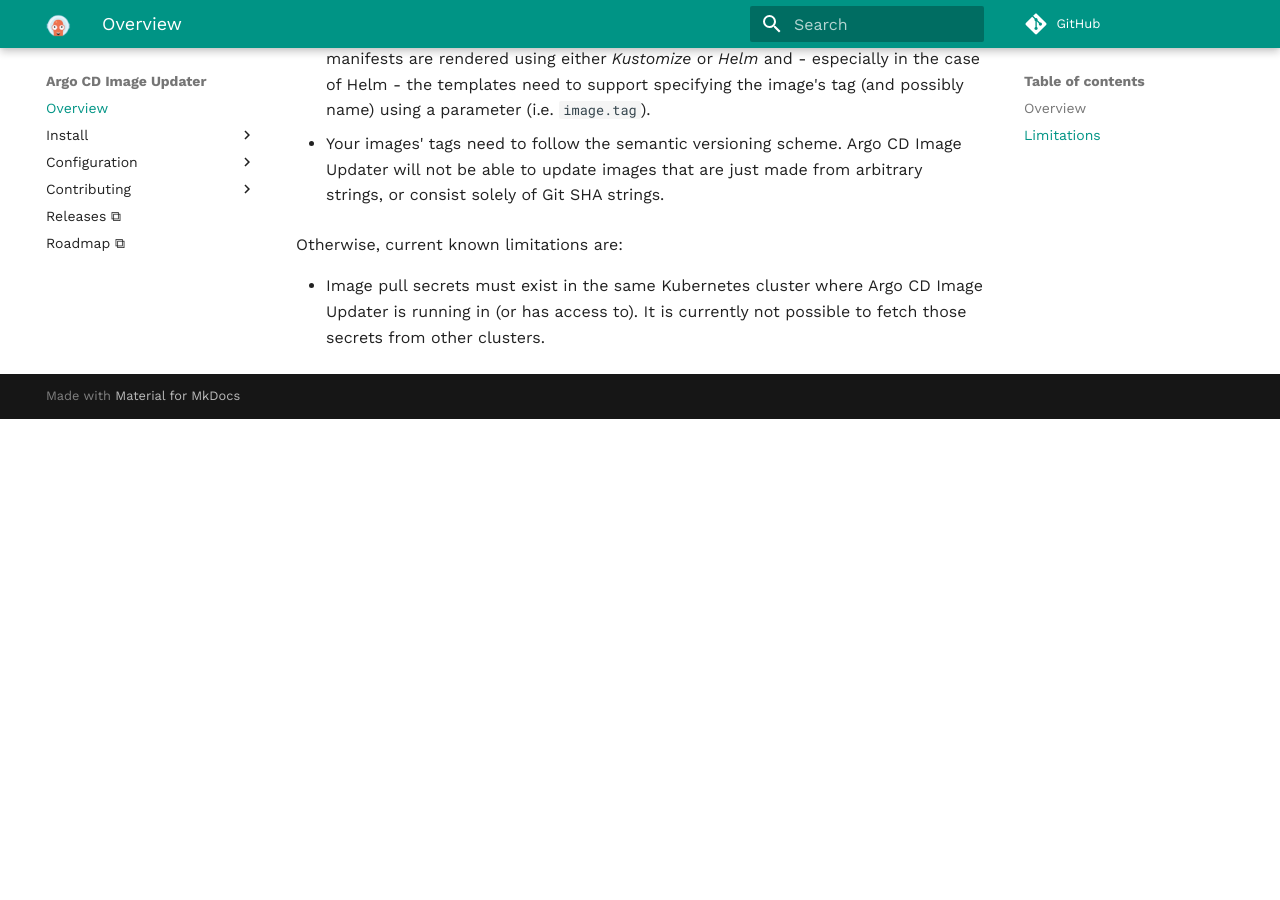
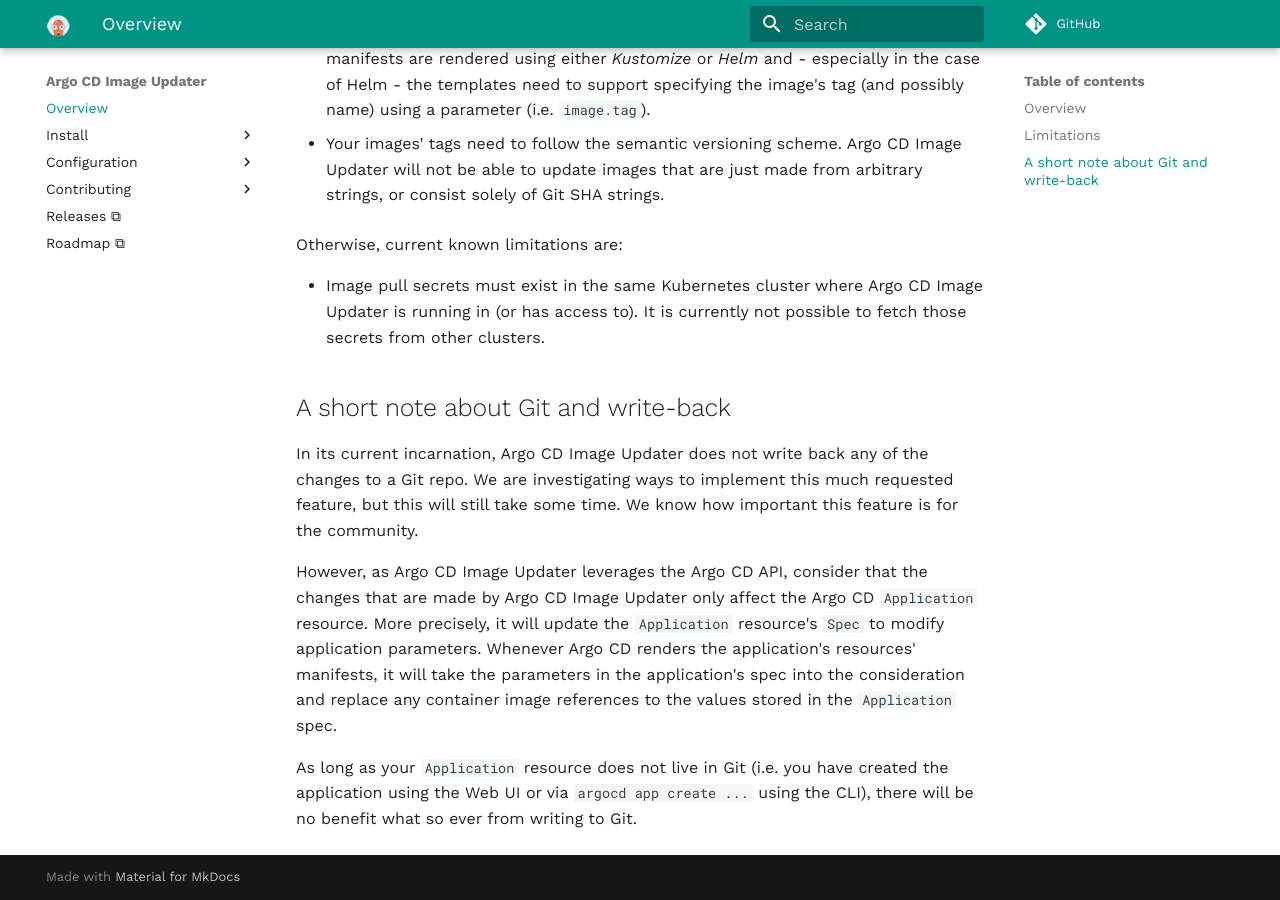
Before and after one commit to argoproj-labs/argocd-image-updater, an MkDocs documentation site: the page built from docs/index.md, in a window 1280 px wide and 900 px high, scrolled down 1313 px. Built offline with MkDocs 1.6.1 and Material for MkDocs 9.7.7, drawn with Linux system fonts in a browser that asks for light colours; comment, search, counter and statistics services are not loaded; before the commit the page ends 1732 px from its top, so only the background shows below that.

Commit message:
docs: Some clarifications about Git write back (#58)

```diff
--- a/docs/index.md
+++ b/docs/index.md
@@ -65,3 +65,22 @@ Otherwise, current known limitations are:
 * Image pull secrets must exist in the same Kubernetes cluster where Argo CD
   Image Updater is running in (or has access to). It is currently not possible
   to fetch those secrets from other clusters.
+
+## A short note about Git and write-back
+
+In its current incarnation, Argo CD Image Updater does not write back any of
+the changes to a Git repo. We are investigating ways to implement this much
+requested feature, but this will still take some time. We know how important
+this feature is for the community.
+
+However, as Argo CD Image Updater leverages the Argo CD API, consider that the
+changes that are made by Argo CD Image Updater only affect the Argo CD
+`Application` resource. More precisely, it will update the `Application`
+resource's `Spec` to modify application parameters. Whenever Argo CD renders
+the application's resources' manifests, it will take the parameters in the
+application's spec into the consideration and replace any container image
+references to the values stored in the `Application` spec.
+
+As long as your `Application` resource does not live in Git (i.e. you have
+created the application using the Web UI or via `argocd app create ...` using
+the CLI), there will be no benefit what so ever from writing to Git.
```
